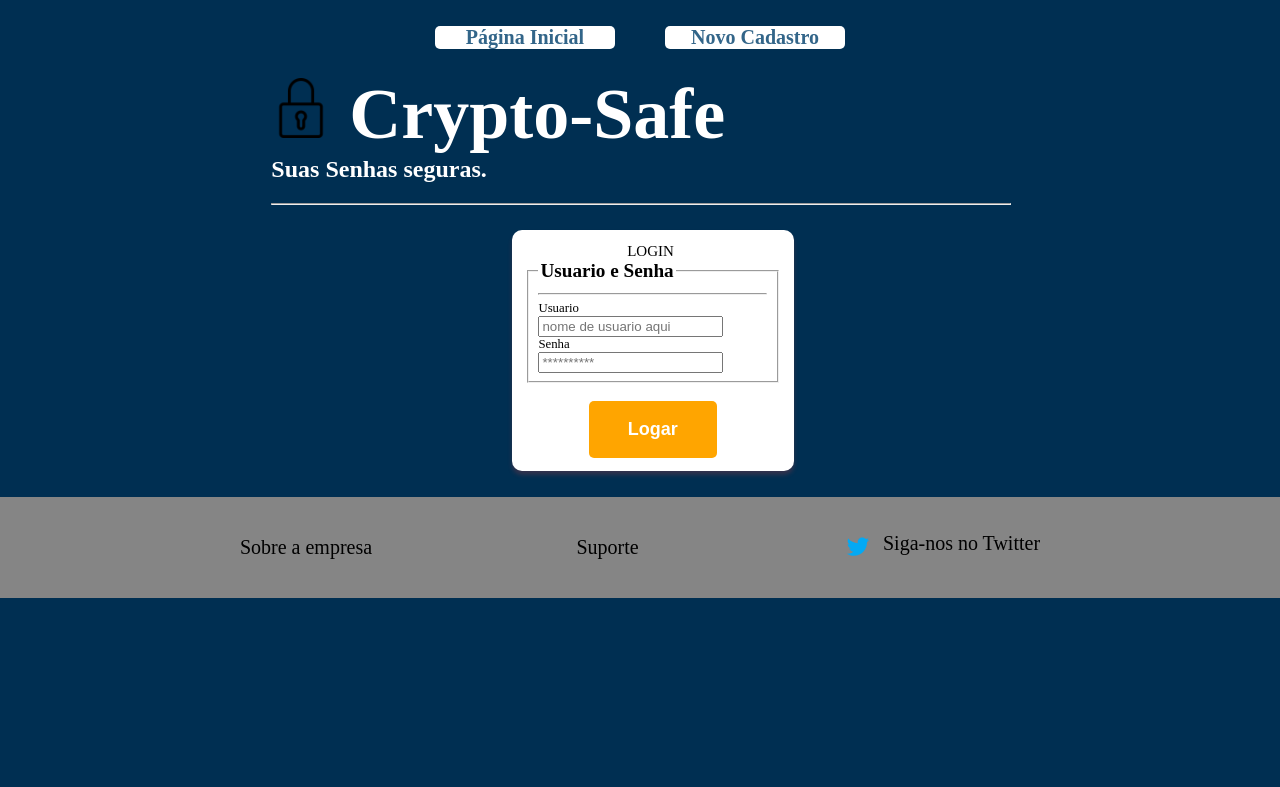
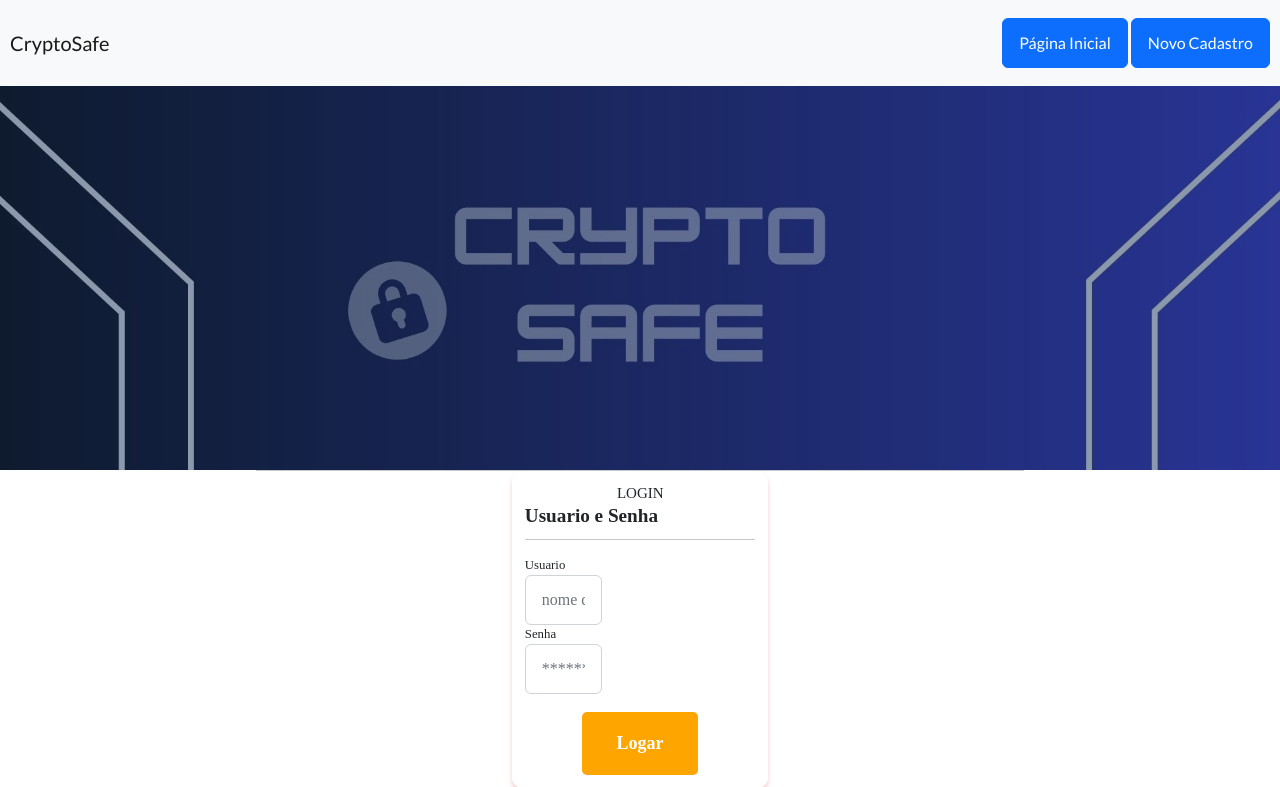
Before and after one commit to VFDamiao/CryptoSafe, a Django app: page /accounts/login/ in a window 1280 px wide. Shown: the top 787 px of the page. Before the commit the page ends 598 px from the top, so only its background shows below. Run offline with Django 4.2, Linux system fonts and the light colour scheme; parts of the project's set-up code (start-up, migrations or seed data) failed here and were passed over; some libraries are stand-ins or nearby versions.

Commit message:
Cabeçalho

```diff
--- /dev/null
+++ b/nome-env/pyvenv.cfg
@@ -0,0 +1,3 @@
+home = C:\Users\evert\AppData\Local\Programs\Python\Python310
+include-system-site-packages = false
+version = 3.10.2
--- a/project/accounts/templates/registration/login.html
+++ b/project/accounts/templates/registration/login.html
@@ -7,23 +7,36 @@
     <meta name="viewport" content="width=device-width, initial-scale=1.0">
     <link rel="stylesheet" href="{% static 'styles/style.css' %}">
     <title>Login-Crypto-Safe</title>
+    <link rel="icon" type="image/x-icon" href="{% static 'assets/fav.icon' %}" />
+    <!-- Bootstrap icons-->
+    <link href="https://cdn.jsdelivr.net/npm/bootstrap-icons@1.5.0/font/bootstrap-icons.css" rel="stylesheet" type="text/css" />
+    <!-- Google fonts-->
+    <link href="https://fonts.googleapis.com/css?family=Lato:300,400,700,300italic,400italic,700italic" rel="stylesheet" type="text/css" />
+    <!-- Core theme CSS (includes Bootstrap)-->
+    <link href="{% static 'styles/vault.css' %}" rel="stylesheet" />
 </head>
 <body>
-    <header class="cabecalho">
-        <div class="cabecalho__menu">
-            <!-- <a class="cabecalho__menu__link" href="index.html">Página Inicial</a> -->
-            <a class="cabecalho__menu__link" href="/">Página Inicial</a>
-            <a class="cabecalho__menu__link" href="/accounts/register">Novo Cadastro</a>
+
+    <nav class="navbar navbar-light bg-light static-top">
+        <div class="" style="margin:10px">
+            <a class="navbar-brand" href="/client/vault/">CryptoSafe</a>
         </div>
+        <div class="" style="float:right;margin:10px">
+            <a class="btn btn-primary" href="/">Página Inicial</a>
+            <a class="btn btn-primary" href="/accounts/register">Novo Cadastro</a>
+        </div>
+    </nav>
+    <header class="masthead">
+        <div class="container position-relative">
+            <div class="row justify-content-center">
+                <div class="col-xl-6">
+                    <div class="text-center text-white">
 
-        <section class="apresentacao__logotipo">
-            <div class="apresentacao__logo">
-            <h1 class="h1__logo">
-                <img class="imagem__logo" src="{% static 'assets/cadeado.png' %}" alt="cadealo logo">
-                Crypto-Safe
-            </h1>
-            <p class="paragrafo__logo">Suas Senhas seguras.</p>
+                    </div>
+                </div>
+            </div>
         </div>
+    </header>
         </section>
         <hr class="hr">
 </header>
--- a/project/vaults/templates/vault/index.html
+++ b/project/vaults/templates/vault/index.html
@@ -23,7 +23,7 @@
             </div>
             <div class="" style="float:right;margin:10px">
                 <a class="btn btn-primary" href="#cofre">Cofre</a>
-                <a class="btn btn-primary" href="#meuperfil">Meu Perfil</a>
+                <a class="btn btn-primary" href="/project/vaults/templates/vault/meuperfil.html">Meu Perfil</a>
                 <a class="btn btn-primary" href="/accounts/logout">Sair</a>
             </div>
         </nav>
```
Also changed, not shown: project/accounts/templates/registration/register.html (+24 -12 lines), project/vaults/templates/home/index.html (+27 -15 lines), 12 other files.
